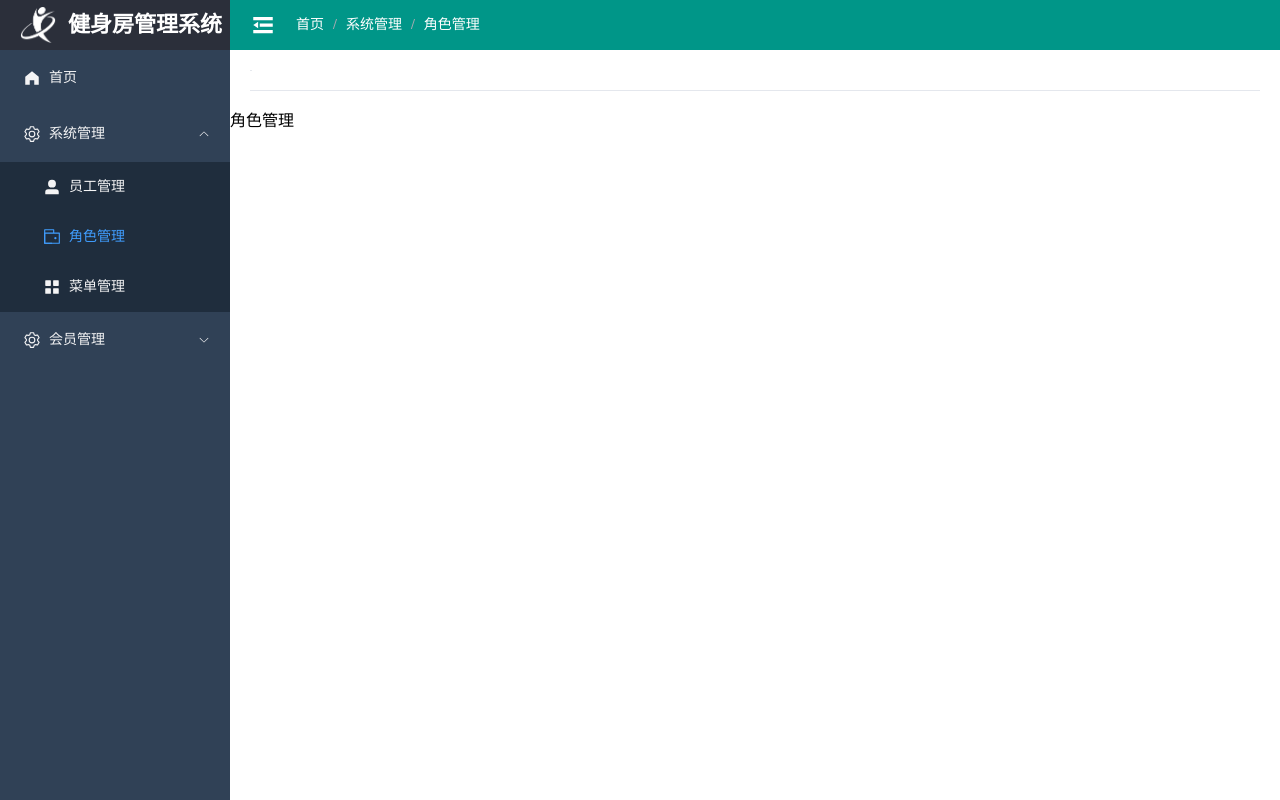
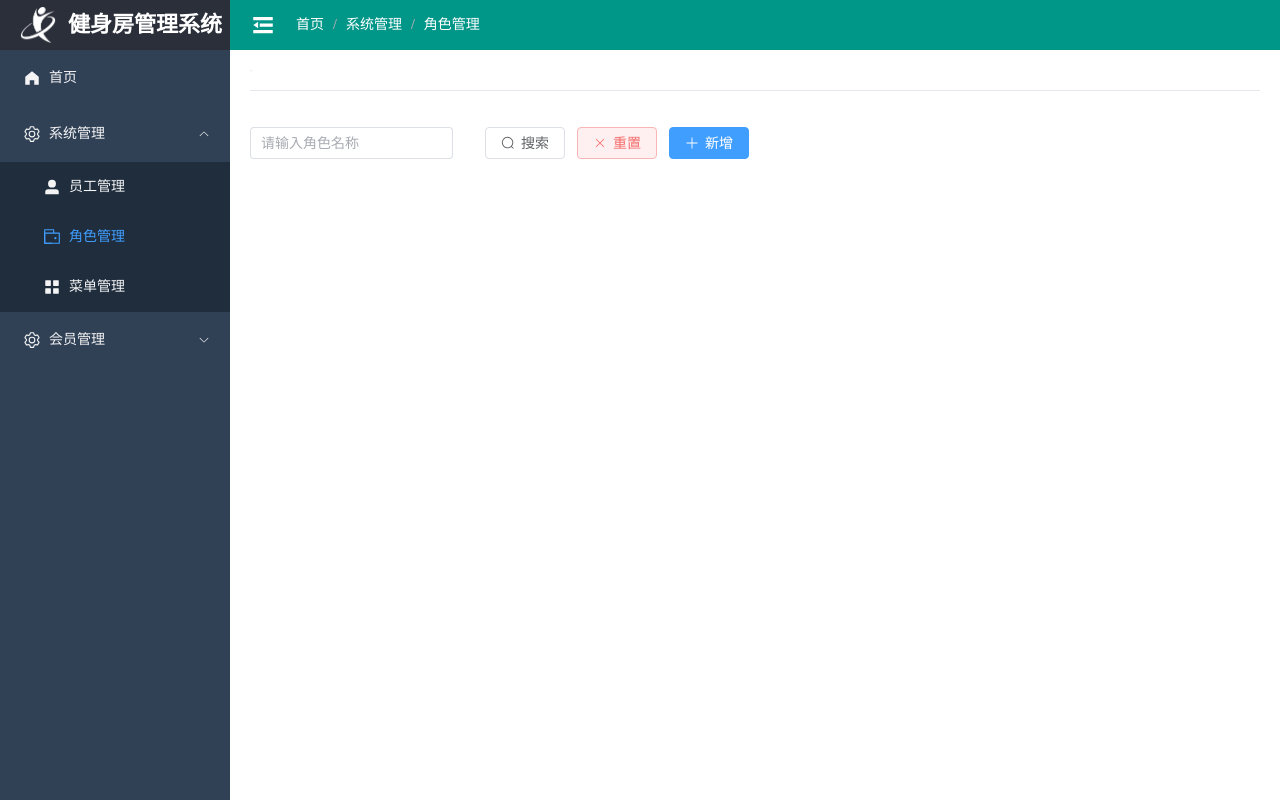
Before and after one commit to Orange-Man/gym-project, a Vue app: page /roleList in a window 1280 px wide. Built offline with nearby package versions, Linux system fonts and the light colour scheme.

Commit message:
角色管理业务抽离

```diff
--- /dev/null
+++ b/src/api/role/RoleModel.ts
@@ -0,0 +1,14 @@
+//定义角色的数据类型
+export type AddRoleModel = {
+  type: string; //新增：0 编辑：1
+  roleId: string;
+  roleName: string;
+  remark: string;
+};
+//列表查询参数类型
+export type ListParm = {
+  roleName: string;
+  currentPage: number;
+  pageSize: number;
+  total: number;
+};
--- /dev/null
+++ b/src/composables/role/useRole.ts
@@ -0,0 +1,13 @@
+export default function useRole() {
+  //新增
+  const addBtn = () => {};
+  //编辑
+  const editBtn = () => {};
+  //删除
+  const deleteBtn = () => {};
+  return {
+    addBtn,
+    editBtn,
+    deleteBtn,
+  };
+}
--- /dev/null
+++ b/src/composables/role/useTable.ts
@@ -0,0 +1,24 @@
+import { ListParm } from "@/api/role/RoleModel";
+import { reactive } from "vue";
+
+export default function useTable() {
+  //列表参数
+  const listParm = reactive<ListParm>({
+    roleName: "",
+    currentPage: 1,
+    pageSize: 10,
+    total: 0,
+  });
+  //列表
+  const getList = () => {};
+  //搜索
+  const searchBtn = () => {};
+  //重置
+  const resetBtn = () => {};
+  return {
+    listParm,
+    getList,
+    searchBtn,
+    resetBtn,
+  };
+}
--- a/src/views/system/role/RoleList.vue
+++ b/src/views/system/role/RoleList.vue
@@ -1,13 +1,30 @@
 <template>
-    <div>
-        角色管理
-    </div>
+  <el-main>
+    <!-- 搜索栏 -->
+    <el-form :model="listParm" :inline="true" size="default">
+      <el-form-item>
+        <el-input
+          v-model="listParm.roleName"
+          placeholder="请输入角色名称"
+        ></el-input>
+      </el-form-item>
+      <el-form-item>
+        <el-button @click="searchBtn" :icon="Search">搜索</el-button>
+        <el-button @click="resetBtn" :icon="Close" type="danger" plain>重置</el-button>
+        <el-button type="primary" @click="addBtn" :icon="Plus">新增</el-button>
+      </el-form-item>
+    </el-form>
+  </el-main>
 </template>
 
 <script setup lang="ts">
-
+import { Plus, Edit, Delete, Search, Close } from "@element-plus/icons-vue";
+import useTable from "@/composables/role/useTable";
+import useRole from "@/composables/role/useRole";
+//表格相关业务
+const { listParm, getList, searchBtn, resetBtn } = useTable();
+//增删改查业务
+const { addBtn, editBtn, deleteBtn } = useRole();
 </script>
 
-<style scoped lang="scss">
-
-</style>
+<style scoped lang="scss"></style>
```
